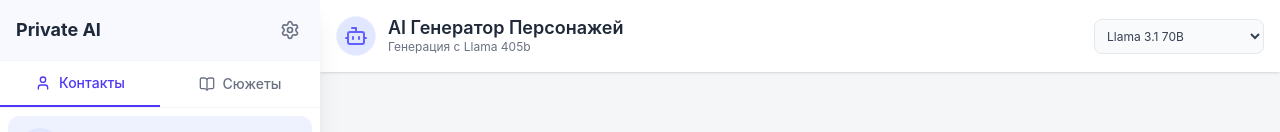
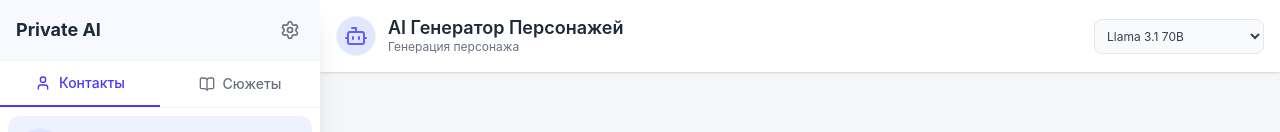
Before and after one commit to msumaneev/private-ai-companion, a React app: page / in a window 1280 px wide. Both pictures are taken after a click on the button "Создать с ИИ". Shown: the top 132 px of the page. Built offline with nearby package versions, Linux system fonts and the light colour scheme; the HTML template or start-up script is replaced by a standard one.

Commit message:
Fix generator subtitle

```diff
--- a/src/App.jsx
+++ b/src/App.jsx
@@ -360,7 +360,7 @@ function App() {
               </div>
               <div className="flex-1 overflow-hidden mr-2">
                 <h1 className="font-semibold text-gray-800 text-lg leading-tight truncate">{activeChat.name}</h1>
-                <p className="text-xs text-gray-500">{activeChat.type === 'group' ? `${activeChat.characterIds.length} участников` : (activeChat.type === 'generator' ? 'Генерация с Llama 405b' : 'Online')}</p>
+                <p className="text-xs text-gray-500">{activeChat.type === 'group' ? `${activeChat.characterIds.length} персонажей` : (activeChat.type === 'generator' ? 'Генерация персонажа' : 'Online')}</p>
               </div>
             </>
           ) : (
```
